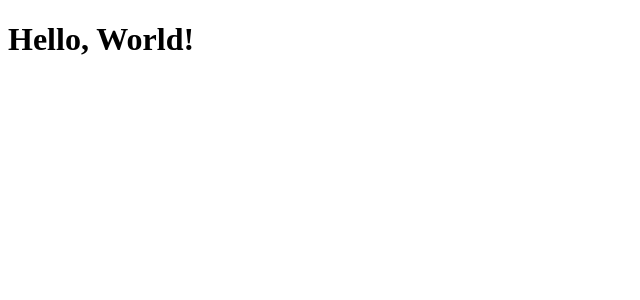
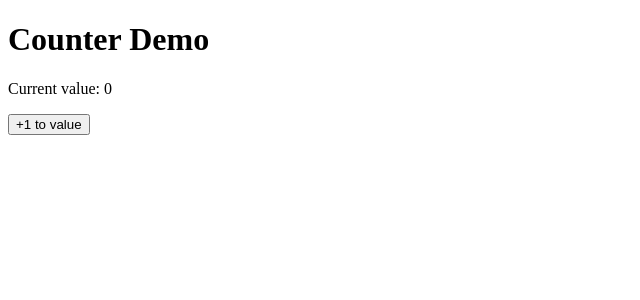
Before and after one commit to zahrabeng/react-mood-picker-working, a React (Create React App) app: page / in a window 1280 px wide. Shown: the top 300 px of the page, without its empty margins (0-640 px from the left). Built offline with nearby package versions, Linux system fonts and the light colour scheme.

Commit message:
Add deliberately broken counter

```diff
--- a/package.json
+++ b/package.json
@@ -1,5 +1,5 @@
 {
-  "name": "academy-react-starter",
+  "name": "broken-react-counter",
   "version": "0.1.0",
   "private": true,
   "license": "CC-BY-NC-ND-4.0",
--- a/src/App.tsx
+++ b/src/App.tsx
@@ -1,7 +1,9 @@
-import { greet } from "./utils/greet";
+import CounterDemo from "./components/CounterDemo";
 
 function App(): JSX.Element {
-  return <h1>{greet("World")}</h1>;
+  return (
+    <CounterDemo />
+  );
 }
 
 export default App;
--- /dev/null
+++ b/src/components/CounterDemo.tsx
@@ -0,0 +1,19 @@
+function CounterDemo(): JSX.Element {
+  let counter = 0;
+
+  const incrementCounter = () => {
+    console.log('before incrementing, counter is', counter);
+    counter++;
+    console.log('after incrementing, counter is', counter);
+  }
+
+  return (
+    <>
+      <h1>Counter Demo</h1>
+      <p>Current value: {counter}</p>
+      <button onClick={incrementCounter}>+1 to value</button>
+    </>
+  )
+}
+
+export default CounterDemo
```
